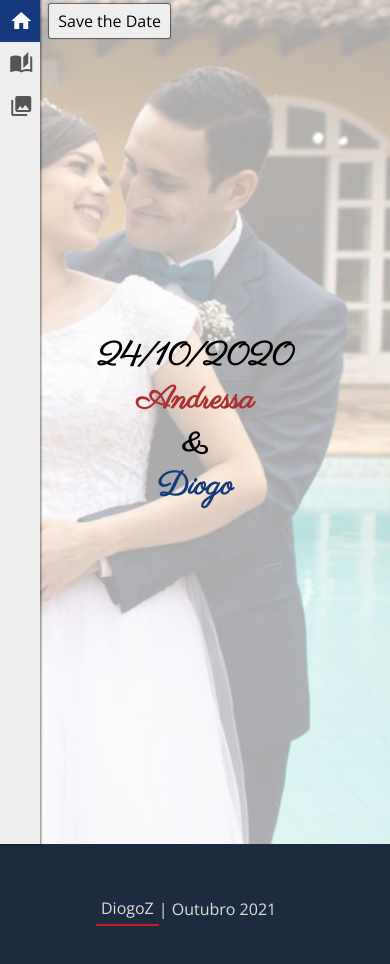
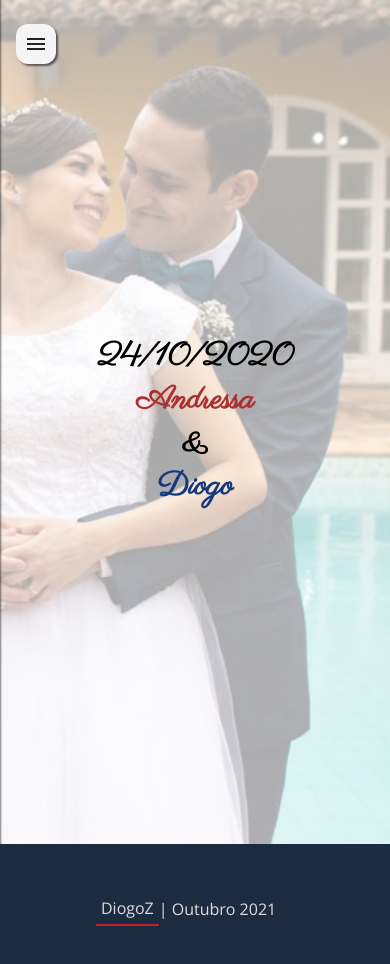
Before and after one commit to DiogoZdev/savethedate, an Angular app: page / in a window 390 px wide. Shown: the top 964 px of the page. Built offline with nearby package versions, Linux system fonts and the light colour scheme.

Commit message:
mobile menu implemented

```diff
--- a/src/app/components/nav/nav.component.html
+++ b/src/app/components/nav/nav.component.html
@@ -1,11 +1,17 @@
-<nav shadow align-children-x>
-    <!-- <img src="../../../assets/az.svg"/> -->
-    <a routerLink="/"><i class="material-icons">home<span>Save the Date</span></i></a>
-    <!-- <a routerLink="/abouther"><i class="material-icons">female<span>sobre ela</span></i></a> -->
-    <!-- <a routerLink="/abouthim"><i class="material-icons">male<span>sobre ele</span></i></a> -->
-    <a routerLink="/story"><i class="material-icons">auto_stories<span>nossa história</span></i></a>
-    <!-- <a routerLink="/map"><i class="material-icons">place<span>mapa</span></i></a> -->
-    <a routerLink="/pictures"><i class="material-icons">collections<span>fotos</span></i></a>
-    <!-- <a routerLink="/settings"><i class="material-icons">settings <span>ajustes</span></i></a> -->
-    <!-- <a routerLink="/gifts"><i class="material-icons">payment <span>presenteie</span></i></a> -->
+<nav shadow>
+        <div menu_icon (click)="toggleMenu()" shadow2 class="material-icons">
+            menu
+        </div>
+
+        <div menu_mobile *ngIf=showMenu>
+            <a (click)="toggleMenu()" routerLink="/"><i class="material-icons">home</i><span>Início</span></a>
+            <a (click)="toggleMenu()" routerLink="/story"><i class="material-icons">auto_stories</i><span>nossa história</span></a>
+            <a (click)="toggleMenu()" routerLink="/pictures"><i class="material-icons">collections</i><span>fotos</span></a>
+        </div>
+
+        <div align-children-x class="nav_icons">
+            <a routerLink="/"><i class="material-icons">home<span>Início</span></i></a>
+            <a routerLink="/story"><i class="material-icons">auto_stories<span>nossa história</span></i></a>
+            <a routerLink="/pictures"><i class="material-icons">collections<span>fotos</span></i></a>
+        </div>
 </nav>
--- a/src/app/components/nav/nav.component.scss
+++ b/src/app/components/nav/nav.component.scss
@@ -6,7 +6,75 @@ nav {
     z-index: 2;
     background-color: #eee;
 
+
+    [menu_icon] {
+        position: absolute;
+        z-index: 2;
+        top: 1.5rem;
+        left: 1rem;
+
         display: flex;
+        justify-content: center;
+        align-items: center;
+        padding: .5rem;
+
+        font-size: 1.5rem;
+        line-height: 1;
+
+        color: #222;
+        background: #f5f5f5;
+        border-radius: 30%;
+
+        cursor: pointer;
+    }
+
+    [menu_mobile] {
+        position: absolute;
+        width: 100vw;
+        height: 100vh;
+        background-color: #fffffff2;
+
+
+        display: flex;
+        flex-direction: column;
+        justify-content: center;
+        align-items: center;
+
+        a {
+            padding: 1rem;
+            display: flex;
+            flex-direction: column;
+            align-items: center;
+            text-decoration: none;
+
+            &:hover {
+                color: var(--red);
+            }
+        }
+    }
+
+    .nav_icons {
+        display: none;
+    }
+}
+
+
+@media (min-width: 600px) {
+    nav {
+        position: fixed;
+        left: 0;
+        top: 0;
+        height: 100vh;
+        z-index: 2;
+        background-color: #eee;
+
+
+        [menu_icon] {
+            display: none;
+        }
+
+        .nav_icons {
+            display: flex !important;
             flex-direction: column;
             width: 40px;
 
@@ -59,4 +127,7 @@ nav {
                     }
                 }
             }
+
         }
+    }
+}
--- a/src/app/components/nav/nav.component.ts
+++ b/src/app/components/nav/nav.component.ts
@@ -5,11 +5,16 @@ import { Component, OnInit } from '@angular/core';
   templateUrl: './nav.component.html',
   styleUrls: ['./nav.component.scss']
 })
-export class NavComponent implements OnInit {
+export class NavComponent {
+
+  public showMenu = false;
 
   constructor() { }
 
-  ngOnInit(): void {
+  toggleMenu() {
+    this.showMenu = !this.showMenu;
   }
 
+
+
 }
--- a/src/styles.scss
+++ b/src/styles.scss
@@ -97,6 +97,10 @@ a, a:hover, a:visited {
     box-shadow: 0 0 2px 1px #0008;
 }
 
+[shadow2] {
+    box-shadow: 2px 2px 2px #0008;
+}
+
 [align-children-x] * {
     display: flex;
     align-items: center;
```
Lines whose indentation alone changed are shown as unchanged.
